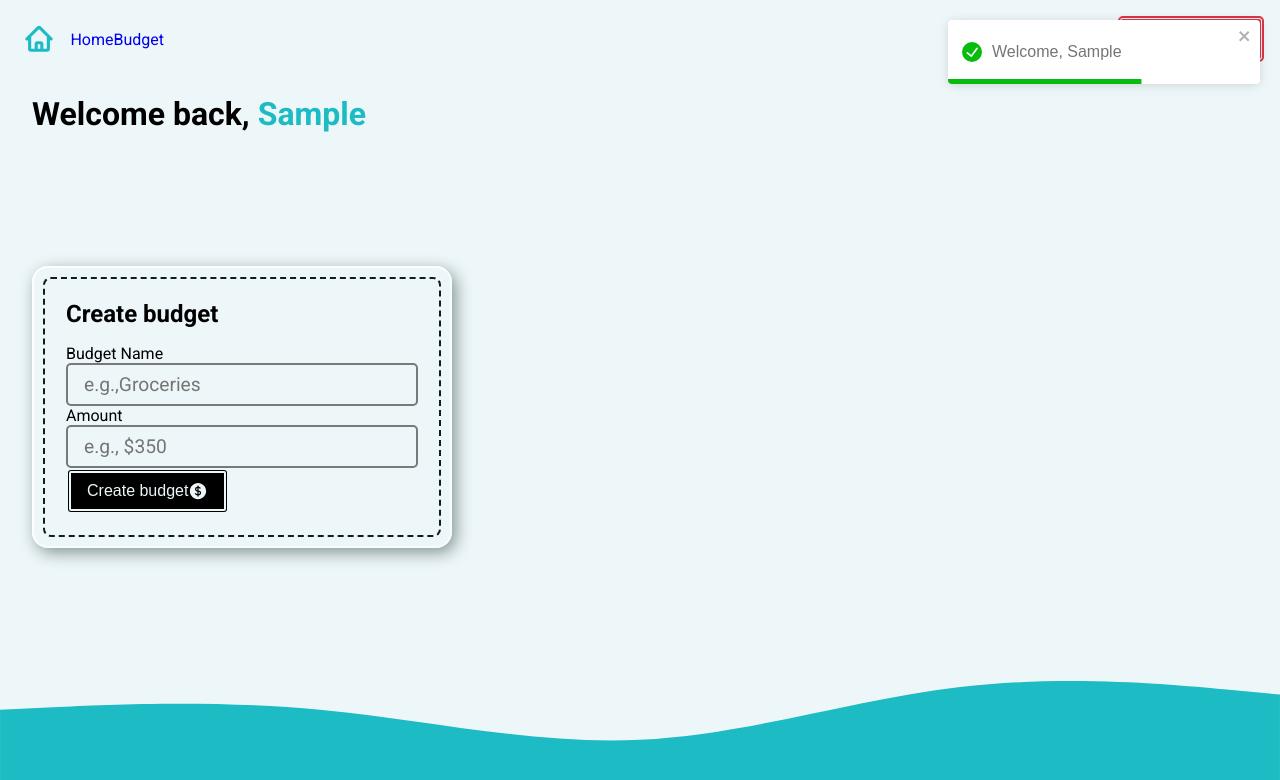
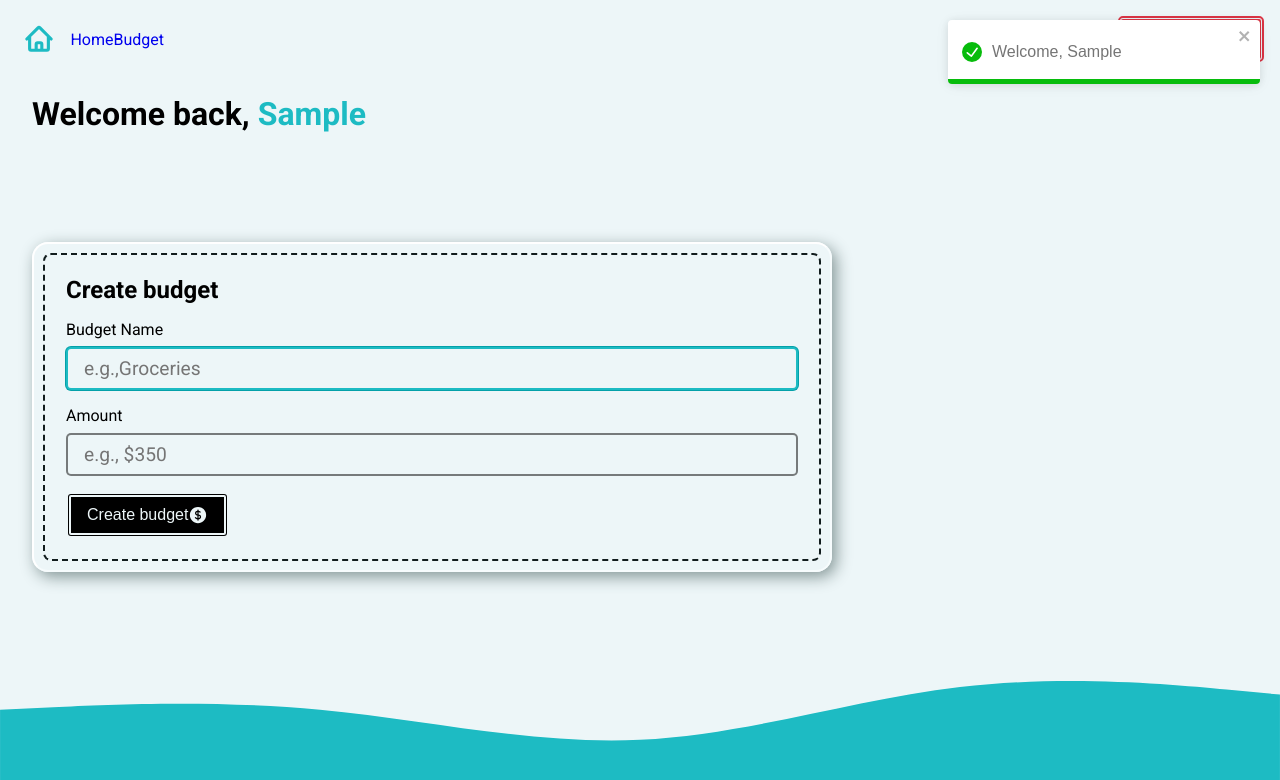
Before and after one commit to ajarek/react-62-vite--Budgeting-Router-6.8, a React (Vite) app: page / in a window 1280 px wide. Both pictures are taken after typing "Sample" into the empty fields and a click on the button "Create Account". Shown: the top 780 px of the page. Built offline with nearby package versions, Linux system fonts and the light colour scheme.

Commit message:
added clearing forms

```diff
--- a/src/components/AddBudgetForm.jsx
+++ b/src/components/AddBudgetForm.jsx
@@ -1,14 +1,27 @@
-import React from 'react'
-import { Form } from 'react-router-dom'
+import React,{useRef,useEffect} from 'react'
+import { Form, useFetcher } from 'react-router-dom'
 import {CurrencyDollarIcon} from '@heroicons/react/24/solid'
 
 const AddBudgetForm = () => {
+  const fetcher= useFetcher()
+  const isSubmitting = fetcher.state==='submitting'
+  const formRef=useRef()
+  const focusRef= useRef()
+
+useEffect(()=>{
+  if(!isSubmitting){
+    formRef.current.reset()
+    focusRef.current.focus()
+  }
+},[isSubmitting])
+
   return (
     <div className='form-wrapper'>
       <h2>Create budget</h2>
-      <Form
+      <fetcher.Form
         method='post'
         className='grid-sm'
+        ref={formRef}
       >
         <div className='grid-xs'>
           <label htmlFor='newBudget'>Budget Name</label>
@@ -18,13 +31,14 @@ const AddBudgetForm = () => {
             id='newBudget'
             placeholder='e.g.,Groceries '
             required
+            ref={focusRef}
           />
         </div>
         <div className='grid-xs'>
           <label htmlFor='newBudgetAmount'>Amount</label>
           <input
             type='number'
-            step={'0.01'}
+            step='0.01'
             name='newBudgetAmount'
             id='newBudgetAmount'
             placeholder='e.g., $350 '
@@ -32,14 +46,24 @@ const AddBudgetForm = () => {
             inputMode='decimal'
           />
         </div>
+        <input type="hidden" name='_action' value={'createBudget'} />
+        <div className='grid-xs'>
         <button
           type='submit'
           className='btn btn-dark'
+          disabled={isSubmitting}
         >
-          <span>Create budget</span>
-          <CurrencyDollarIcon width={20}/>
+          {isSubmitting?<span>Submitting...</span>:(
+            <>
+            <span>Create budget</span>
+            <CurrencyDollarIcon width={20}/>
+            </>
+          )}
+
+
         </button>
-      </Form>
+        </div>
+      </fetcher.Form>
     </div>
   )
 }
--- a/src/components/Intro.jsx
+++ b/src/components/Intro.jsx
@@ -21,6 +21,7 @@ const Intro = () => {
          aria-label='Your Name'
          autoComplete='given name'
            />
+           <input type="hidden" name="_action" value='newUser' />
            <button type='submit' className='btn btn-dark'>
             <span>Create Account</span>
             <UserPlusIcon width={20}/>
--- a/src/helpers.jsx
+++ b/src/helpers.jsx
@@ -3,6 +3,25 @@ export const fetchData=(key)=>{
   return JSON.parse(localStorage.getItem(key))
 }
 
+export const waait =()=> new Promise(res=>setTimeout(res,Math.random()*2000))
+
+const generateRandomColor=()=>{
+  const existingBudgetsLength=fetchData('budgets')?.length??0
+  return `${existingBudgetsLength*34}% 65% 50%`
+}
+
+export const createBudget=({name, amount})=>{
+  const newItem={
+    id:crypto.randomUUID(),
+    name:name,
+    createAt: Date.now(),
+    amount:+amount,
+    color:generateRandomColor()
+  }
+  const existingBudgets =fetchData('budgets') ?? []
+  return localStorage.setItem('budgets', JSON.stringify([...existingBudgets, newItem]))
+}
+
 export const deleteItem = (key)=>{
   return localStorage.removeItem(key)
 }
--- a/src/index.css
+++ b/src/index.css
@@ -165,3 +165,14 @@ nav a:hover {
   border-radius:0.5rem;
   z-index: -1;
 }
+.grid-sm {
+
+  display: grid;
+  gap: 1rem;
+  width: 100%;
+}
+.grid-xs {
+  display: grid;
+  width: 100%;
+  gap: 0.5rem;
+}
--- a/src/pages/Dashboard.jsx
+++ b/src/pages/Dashboard.jsx
@@ -1,5 +1,5 @@
 import { useLoaderData } from 'react-router-dom'
-import { fetchData } from '../helpers'
+import { createBudget, fetchData, waait } from '../helpers'
 import { toast } from 'react-toastify'
 import AddBudgetForm from '../components/AddBudgetForm'
 import Intro from '../components/Intro'
@@ -11,14 +11,31 @@ export const dashboardLoader = () => {
 }
 
 export const dashboardAction = async({request}) => {
+  await waait()
   const data = await request.formData()
-  const formData = Object.fromEntries(data)
+  const {_action, ...values} = Object.fromEntries(data)
+
+  if(_action === 'newUser') {
   try{
- localStorage.setItem('userName',JSON.stringify(formData.userName))
- return toast.success(`Welcome, ${formData.userName}`)
+ localStorage.setItem('userName',JSON.stringify(values.userName))
+ return toast.success(`Welcome, ${values.userName}`)
 
 }catch(e){
  throw new Error('There was a problem creating your account.')
+}
+}
+if(_action === 'createBudget') {
+  try{
+     createBudget({
+      name: values.newBudget,
+      amount:values.newBudgetAmount
+     })
+    return toast.success('Budget created!')
+  }
+  catch(e){
+    throw new Error('There was a problem creating your budget.')
+
+  }
 }
 }
 
```
